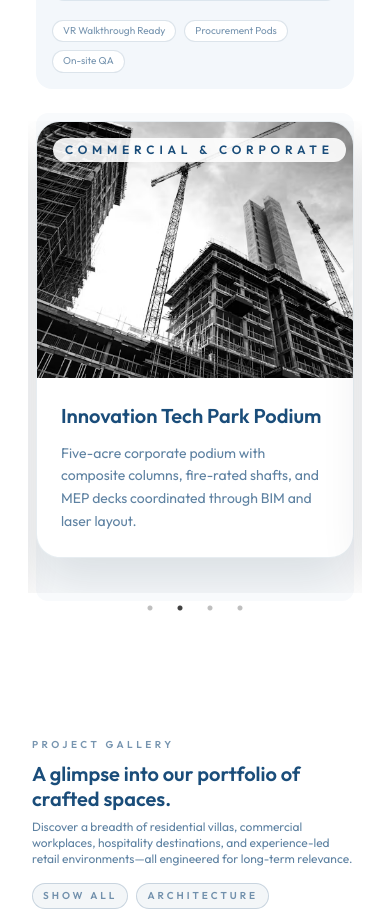
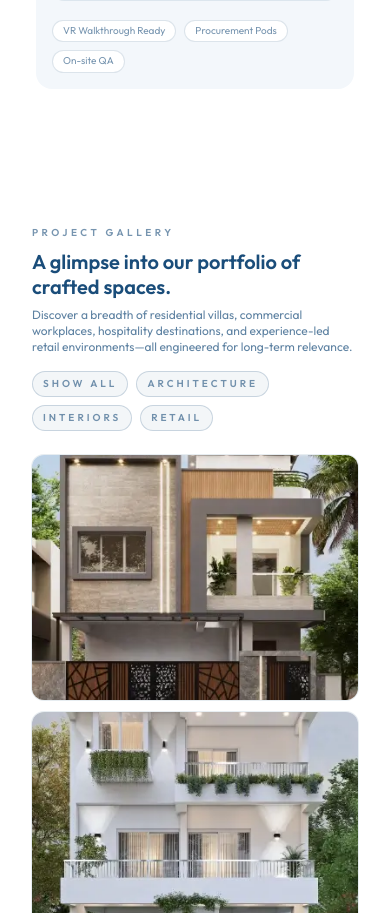
Before and after one commit to octaleadsprivatelimited-cloud/Karthikeya-Constructions, a React (Create React App) app: page /gallery in a window 390 px wide. Shown: the part 1102-2015 px from the top of the page. Built offline with nearby package versions, Linux system fonts and the light colour scheme.

Commit message:
Hide ProjectShowcase section on mobile view in Gallery page

```diff
--- a/src/pages/Gallery.jsx
+++ b/src/pages/Gallery.jsx
@@ -213,7 +213,7 @@ const Gallery = () => {
               </div>
             </div>
 
-            <div className="relative mt-6 rounded-xl bg-[#f8fafc] p-2 md:mt-12 md:rounded-2xl md:p-3 lg:rounded-3xl lg:p-4">
+            <div className="relative mt-6 hidden rounded-xl bg-[#f8fafc] p-2 md:mt-12 md:block md:rounded-2xl md:p-3 lg:rounded-3xl lg:p-4">
               <ProjectShowcase />
             </div>
           </div>
```
